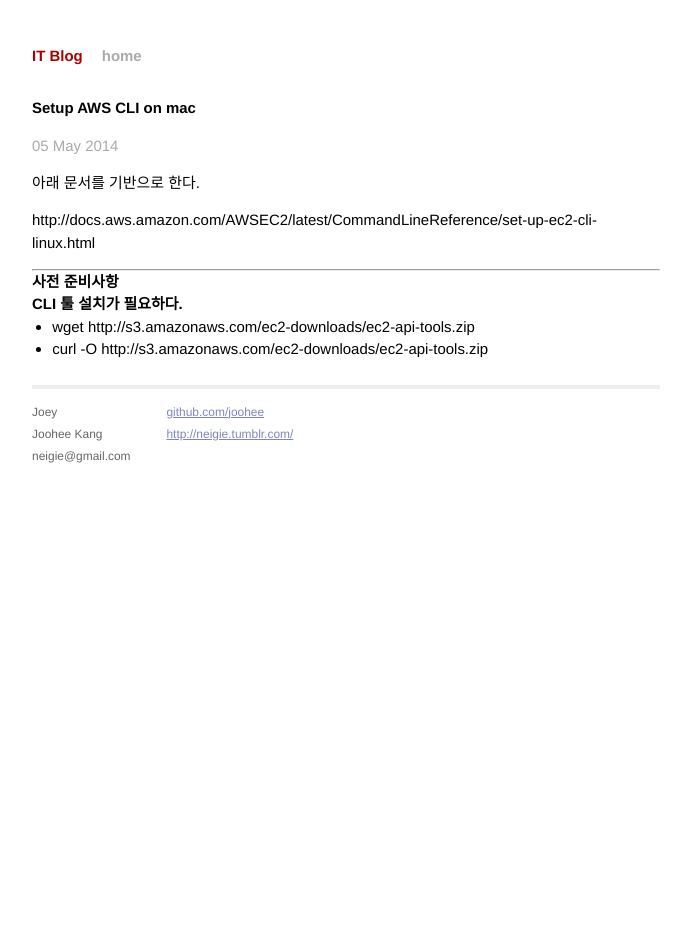
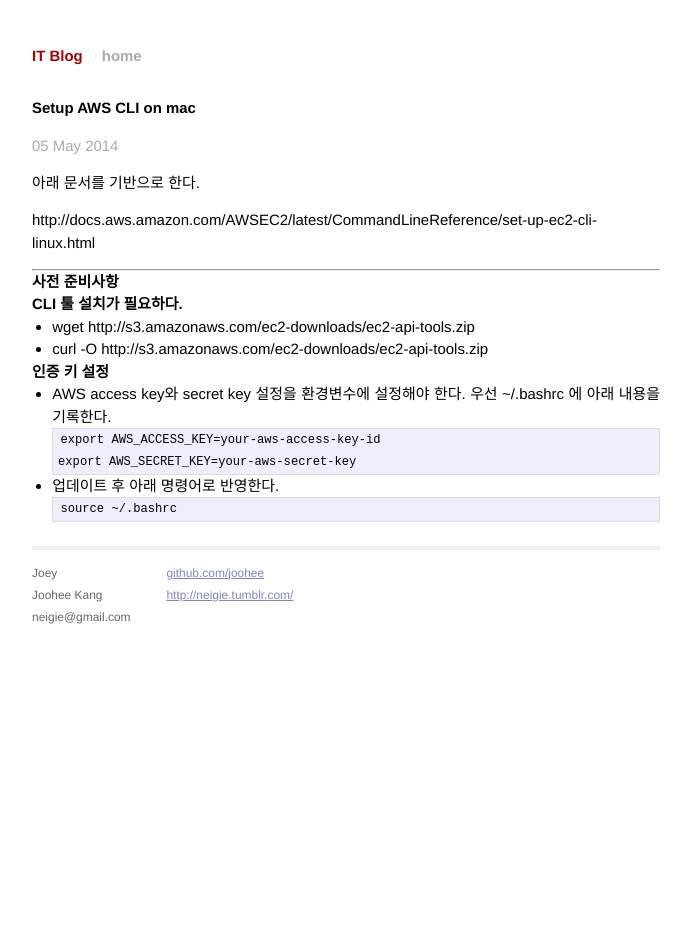
Before and after one commit to joohee/joohee.github.io, a Jekyll site: the page built from _posts/2014-05-05-setup-aws-cli.markdown, in a window 1280 px wide. Shown: the whole page, without its empty margins (294-985 px from the left). Built offline with Jekyll 4.4.1, drawn with Linux system fonts in a browser that asks for light colours.

Commit message:
Update 2014-05-05-setup-aws-cli.markdown

````diff
--- a/_posts/2014-05-05-setup-aws-cli.markdown
+++ b/_posts/2014-05-05-setup-aws-cli.markdown
@@ -14,3 +14,15 @@
 ### CLI 툴 설치가 필요하다.
 - wget http://s3.amazonaws.com/ec2-downloads/ec2-api-tools.zip
 - curl -O http://s3.amazonaws.com/ec2-downloads/ec2-api-tools.zip
+
+### 인증 키 설정
+- AWS access key와 secret key 설정을 환경변수에 설정해야 한다. 우선 ~/.bashrc 에 아래 내용을 기록한다.
+```
+export AWS_ACCESS_KEY=your-aws-access-key-id
+export AWS_SECRET_KEY=your-aws-secret-key
+```
+
+- 업데이트 후 아래 명령어로 반영한다.
+```
+source ~/.bashrc
+```
````
